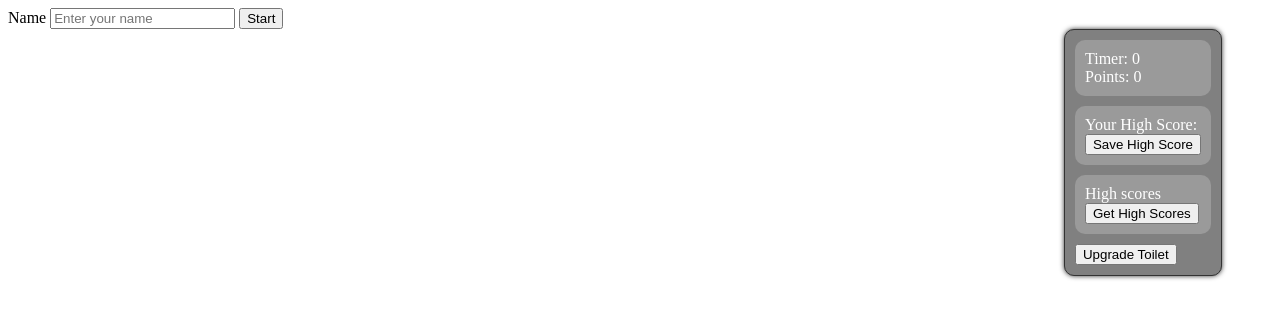
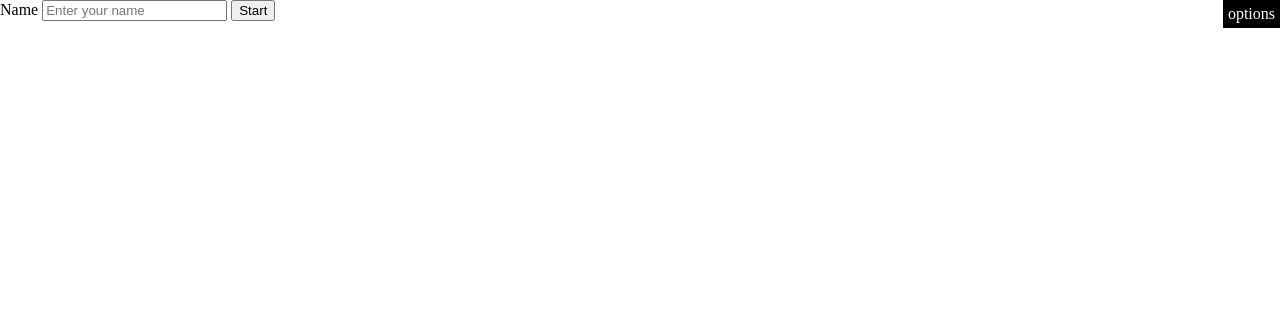
Before and after one commit to rcaracaus/game2, a plain HTML site: page index.html in a window 1280 px wide. Drawn offline with Linux system fonts and the light colour scheme.

Commit message:
fixed display of options window

```diff
--- a/index.html
+++ b/index.html
@@ -26,7 +26,7 @@
 
     </div>
 
-	<div class="icon">Icon</div>
+	<div class="icon">options</div>
     <div class="controls">
 
 		<div class="controls-block">
--- a/js/script.js
+++ b/js/script.js
@@ -18,7 +18,12 @@ $(document).ready(function () {
 
 		$(".icon").click(function() {
   		$(".controls").toggleClass("active");
+			if ($(this).text() == "options")
+       	$(this).text("game")
+    	else
+       	$(this).text("options");
 		});
+
 
     $( ".addNewPlayer" ).click(function(e) {
         domElements.classify('players', 'toilet1');
--- a/scss/_reset.scss
+++ b/scss/_reset.scss
@@ -1,7 +1,14 @@
+html {
+	height: 100%;
+}
+
 body {
     overflow: hidden;
+		height: 100%;
+		margin: 0px;
 }
 
 .wrapper {
     position: relative;
+		height: 100%;
 }
--- a/scss/modules/_controls.scss
+++ b/scss/modules/_controls.scss
@@ -1,8 +1,5 @@
 .controls {
 	display: none;
-	@include breakpoint(600px) {
-		display: block;
-	}
 }
 
 .icon {
@@ -14,9 +11,8 @@
 	right: 0px;
 	display: block;
 	float: right;
-	@include breakpoint(600px) {
-		display: none;
-	}
+	cursor: pointer;
+	z-index: 100;
 }
 
 .active {
@@ -29,13 +25,12 @@
 
 	.controls {
 		position: absolute;
-		right: 50px;
+		width: 100%;
+		height: 100%;
+		top: 0px;
+		right: 0px;
 	  color: white;
-		border-radius: 10px;
 		background: grey;
-		border:solid 1px #333;
-		padding: 10px;
-		box-shadow: 0px 0px 5px #333333;
 	}
 
 	.controls-block {
--- /dev/null
+++ b/scss/modules/_game.scss
@@ -0,0 +1,15 @@
+div.selected {
+	cursor: pointer;
+}
+
+.target, .player {
+	position: absolute;
+}
+
+.player.selected {
+    outline: dashed 4px orange;
+}
+
+.player {
+	bottom: 0px;
+}
--- a/scss/styles.scss
+++ b/scss/styles.scss
@@ -1,32 +1,5 @@
 @import "base";
 @import "reset";
 @import "skins";
-
-div.selected {
-	cursor: pointer;
-}
-
-.target, .player {
-	position: absolute;
-}
-
-.player.selected {
-    outline: dashed 4px orange;
-}
-
-.player {
-	bottom: 0px;
-}
-
-.controls {
-	position: absolute;
-	right: 50px;
-  	color: white;
-	border-radius: 10px;
-	background: grey;
-	border:solid 1px #333;
-	padding: 10px;
-	box-shadow: 0px 0px 5px #333333;
-}
-
+@import "modules/game";
 @import "modules/controls";
```
Also changed, not shown: css/modules/untitled.css (added), css/styles.css.
